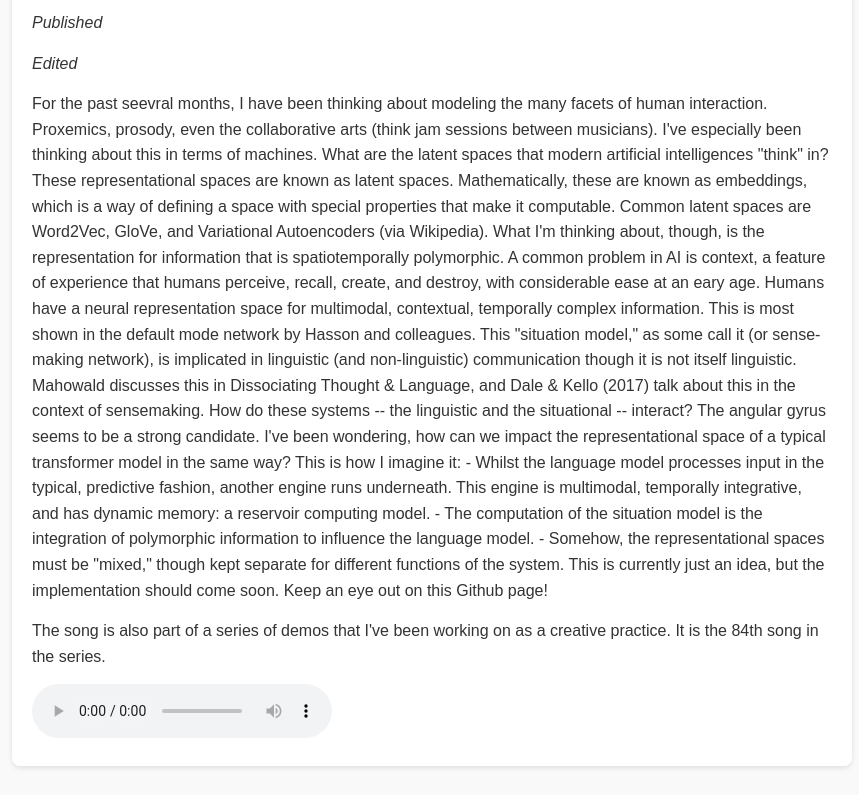
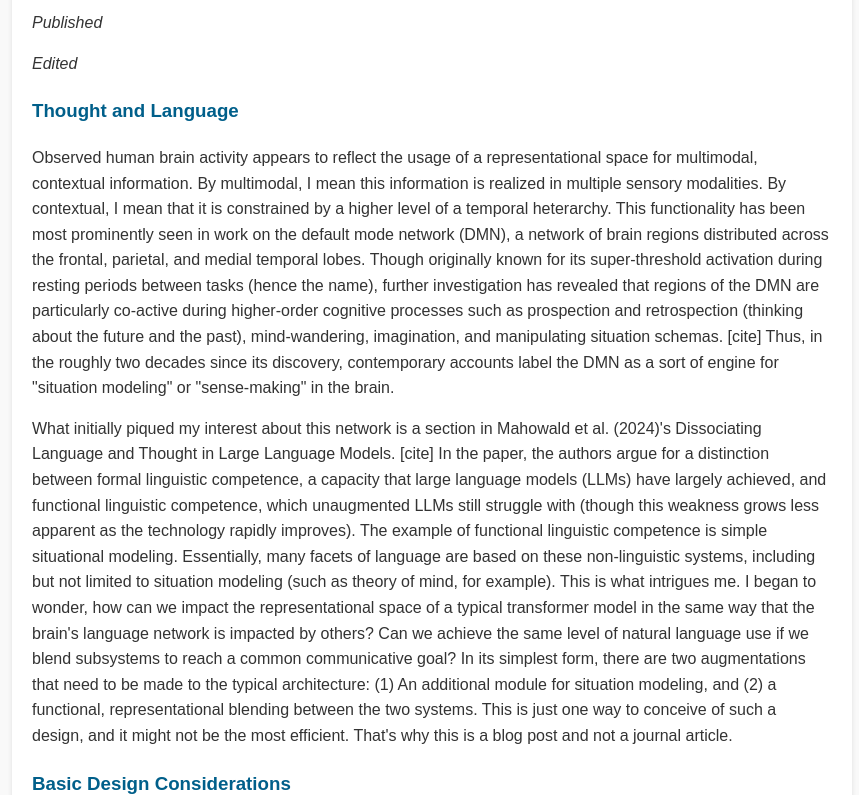
Before and after one commit to orbitalhybridization/sketchbook, a plain HTML site: page posts/post3.html in a window 1280 px wide. Shown: the part 257-1052 px from the top of the page, without its empty margins (208-1067 px from the left). Drawn offline with Linux system fonts and the light colour scheme.

Commit message:
edit some posts, fix header

```diff
--- a/assets/header.html
+++ b/assets/header.html
@@ -1,16 +1,16 @@
 <nav>
     <ul class="nav-menu">
-       <li><a href="/index.html">Home</a></li>
-       <li><a href="/about.html">About</a></li>
-       <li><a href="/blog.html">Blog</a></li>
+       <li><a href="/sketchbook/index.html">Home</a></li>
+       <li><a href="/sketchbook/about.html">About</a></li>
+       <li><a href="/sketchbook/blog.html">Blog</a></li>
        <li class="dropdown">
          <a href="#">Projects</a>
          <ul class="dropdown-menu">
-           <li><a href="/projects/dynamics.html">Dynamics</a></li>
-           <li><a href="/projects/pirat.html">PiRat</a></li>
+           <li><a href="/sketchbook/projects/dynamics.html">Dynamics</a></li>
+           <li><a href="/sketchbook/projects/pirat.html">PiRat</a></li>
          </ul>
        </li>
-       <li><a href="/assets/docs/cv.pdf">CV</a></li>
-       <li><a href="/contact.html">Contact</a></li>
+       <li><a href="/sketchbook/assets/docs/cv.pdf">CV</a></li>
+       <li><a href="/sketchbook/contact.html">Contact</a></li>
     </ul>
  </nav>
--- a/posts/post3.html
+++ b/posts/post3.html
@@ -3,7 +3,7 @@
 <head>
   <meta charset="UTF-8">
   <meta name="viewport" content="width=device-width, initial-scale=1.0">
-  <title>Can Large Language Models "Think" Like Humans?</title>
+  <title>Situation Modeling vs. Language Modeling</title>
   <link rel="stylesheet" href="../css/style.css">
 </head>
 <body>
@@ -22,49 +22,52 @@
 
   <main>
     <article>
-      <h2>Can Large Language Models "Think" Like Humans?</h2>
+      <h2>Situation Modeling vs. Language Modeling</h2>
       <p><em>Published </em></p>
       <p><em>Edited </em></p>
 
+      <h3>Thought and Language</h3>
       <p>
-        <p hidden>
 
-          Lately, I've been thinking about representation; the computational spaces that minds use to think.
+        Observed human brain activity appears to reflect the usage of a representational space for multimodal,
+        contextual information. By multimodal, I mean this information is realized in multiple
+        sensory modalities. By contextual, I mean that it is constrained by a higher level of a temporal heterarchy.
 
-          Good links:
-          - https://scholar.google.com/scholar?hl=en&as_sdt=0%2C34&q=default+mode+network+brain+language+non-linguistic&btnG=
-          - https://www.nature.com/articles/s41583-024-00802-4
-          - https://www.biorxiv.org/content/10.1101/2023.08.21.553821v1.abstract
+        This functionality has been most prominently seen in work on the default mode network (DMN), a network of brain regions
+        distributed across the frontal, parietal, and medial temporal lobes. Though originally known for its super-threshold
+        activation during resting periods between tasks (hence the name), further investigation has revealed that regions of the DMN
+        are particularly co-active during higher-order cognitive processes such as prospection and retrospection (thinking about the
+        future and the past), mind-wandering, imagination, and manipulating situation schemas. [cite] Thus, in the roughly two decades
+        since its discovery, contemporary accounts label the DMN as a sort of engine for "situation modeling" or "sense-making" in
+        the brain.
 
-        </p>
+      </p>
 
-        For the past seevral months, I have been thinking about modeling the many facets of human
-        interaction. Proxemics, prosody, even the collaborative arts (think jam sessions between
-        musicians).
+      <p>
 
-        I've especially been thinking about this in terms of machines.
+        What initially piqued my interest about this network is a section in Mahowald et al. (2024)'s Dissociating Language and Thought
+        in Large Language Models. [cite] In the paper, the authors argue for a distinction between formal linguistic competence, a capacity
+        that large language models (LLMs) have largely achieved, and functional linguistic competence, which unaugmented LLMs still struggle with (though
+        this weakness grows less apparent as the technology rapidly improves). The example of functional linguistic competence is simple situational
+        modeling. Essentially, many facets of language are based on these non-linguistic systems, including but not limited to situation modeling
+        (such as theory of mind, for example). This is what intrigues me.
 
-        What are the latent spaces that modern
-        artificial intelligences "think" in? These representational spaces are known as latent spaces. Mathematically,
-        these are known as embeddings, which is a way of defining a space with special properties that make
-        it computable. Common latent spaces are Word2Vec, GloVe, and Variational Autoencoders (via Wikipedia).
+        I began to wonder, how can we impact the representational space of a typical transformer model in
+        the same way that the brain's language network is impacted by others? Can we achieve the same level of natural language use
+        if we blend subsystems to reach a common communicative goal?
 
-        What I'm thinking about, though, is the representation for information that is spatiotemporally
-        polymorphic. A common problem in AI is context, a feature of experience that humans perceive, recall,
-        create, and destroy, with considerable ease at an eary age.
 
-        Humans have a neural representation space for multimodal, contextual, temporally complex information.
-        This is most shown in the default mode network by Hasson and colleagues. This "situation model," as
-        some call it (or sense-making network), is implicated in linguistic (and non-linguistic) communication
-        though it is not itself linguistic. Mahowald discusses this in Dissociating Thought & Language, and
-        Dale & Kello (2017) talk about this in the context of sensemaking.
+        In its simplest form, there are two augmentations that
+        need to be made to the typical architecture: (1) An additional module for situation modeling, and (2) a functional, representational
+        blending between the two systems. This is just one way to conceive of such a design, and it might not be the most efficient.
 
-        How do these systems -- the linguistic and the situational -- interact?
+        That's why this is a blog post and not a journal article.
 
-        The angular gyrus seems to be a strong candidate.
+      </p>
 
-        I've been wondering, how can we impact the representational space of a typical transformer model in
-        the same way? This is how I imagine it:
+      <p>
+
+      <h3>Basic Design Considerations</h3>
 
         - Whilst the language model processes input in the typical, predictive fashion, another engine
         runs underneath. This engine is multimodal, temporally integrative, and has dynamic memory: a
@@ -72,20 +75,27 @@
         - The computation of the situation model is the integration of polymorphic information to
         influence the language model.
         - Somehow, the representational spaces must be "mixed," though kept separate for different
-        functions of the system.
+        functions of the system. How do these systems -- the linguistic and the situational -- interact in the brain?
+        Taking inspiration from this design would help. The angular gyrus seems to be a strong candidate.
 
         This is currently just an idea, but the implementation should come soon. Keep an eye out on this
         Github page!
       </p>
 
+      <h3>Final Thoughts</h3>
+
       <p>
-        The song is also part of a series of demos that I've been working on as a creative practice. It is the 84th song in the series.
+
+        The story that this line of inquiry seeks to investigate is not new; it is about natural language, how humans do it, and
+        how we can model the process in machines. However, I haven't found much of this brain-inspired approach as I'd like to see
+        in the field.
+
+        As Dale & Kello (2017) put it in their thought-provoking paper, "How Do Humans Make Sense?": <i>"beyond words, beyond sentences,
+        there's a complex co-creation taking place when two people talk."</i> This non-linguistic part of communication is the engine
+        beneath all of our naturalistic interaction, and I believe that blending functionally tied subsystems in the way the brain does
+        is a worthy manner of approach.
+
       </p>
-
-      <audio controls>
-        <source src="../audio/Song 84.wav" type="audio/wav">
-        Your browser does not support the audio element.
-      </audio>
 
     </article>
   </main>
```
Also changed, not shown: blog.html (+7 -4 lines), posts/post1.html (+1 -1 lines), posts/scratch.txt (added), 1 other file.
